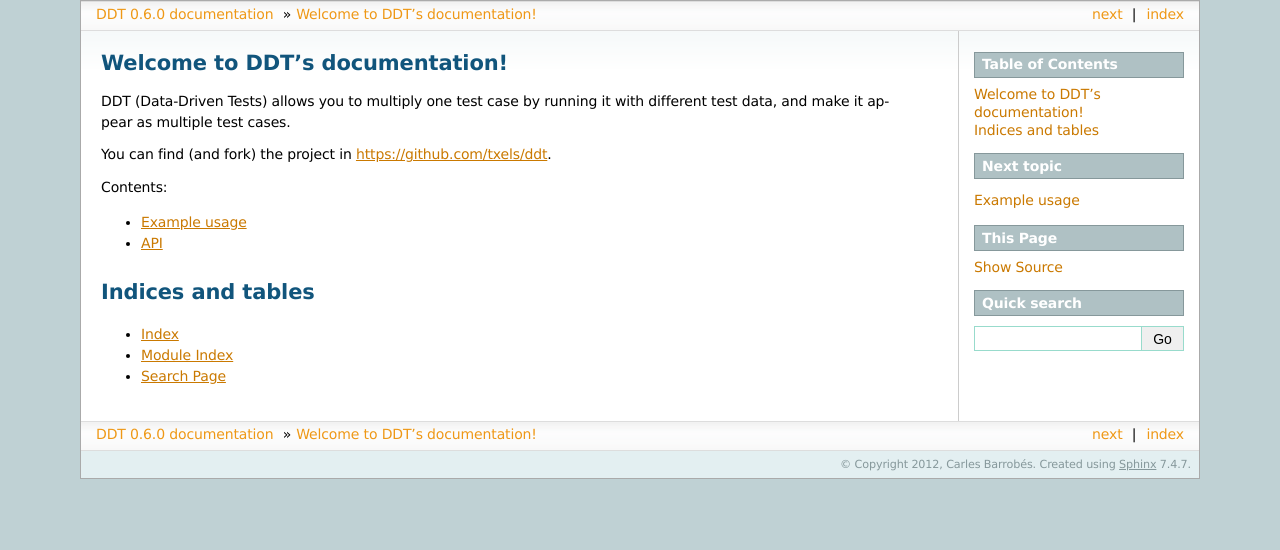
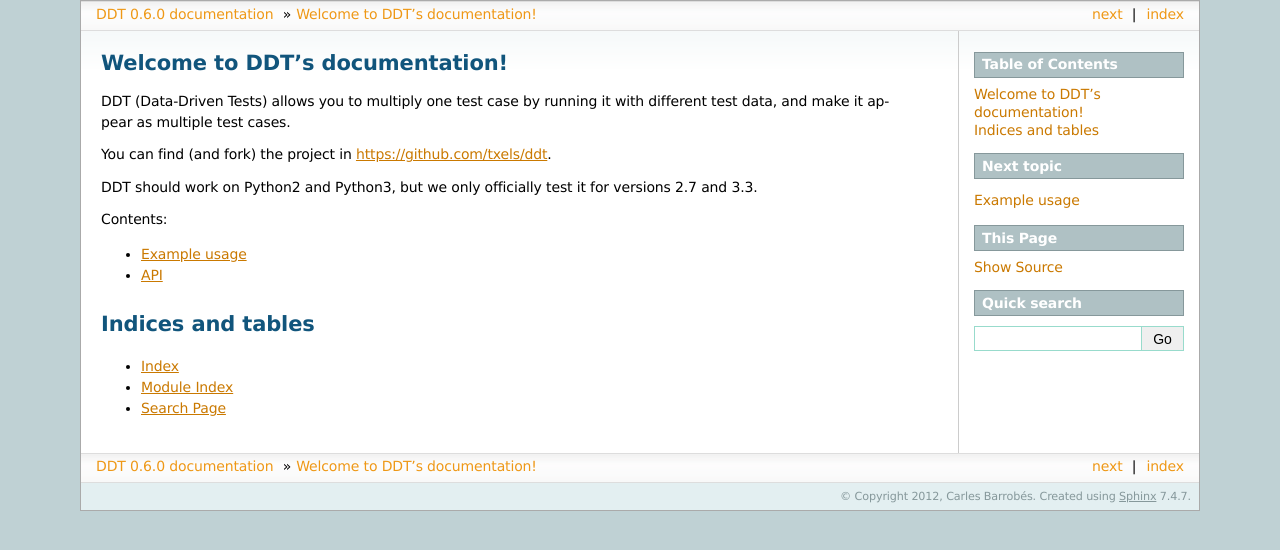
Before and after one commit to datadriventests/ddt, a Sphinx documentation site: the page built from docs/index.rst, in a window 1280 px wide. Shown: the top 550 px of the page. Built offline with Sphinx 7.4.7, drawn with Linux system fonts in a browser that asks for light colours.

Commit message:
Add note about supported version in docs

```diff
--- a/docs/index.rst
+++ b/docs/index.rst
@@ -6,6 +6,9 @@
 multiple test cases.
 
 You can find (and fork) the project in https://github.com/txels/ddt.
+
+DDT should work on Python2 and Python3, but we only officially test it for
+versions 2.7 and 3.3.
 
 Contents:
 
```
